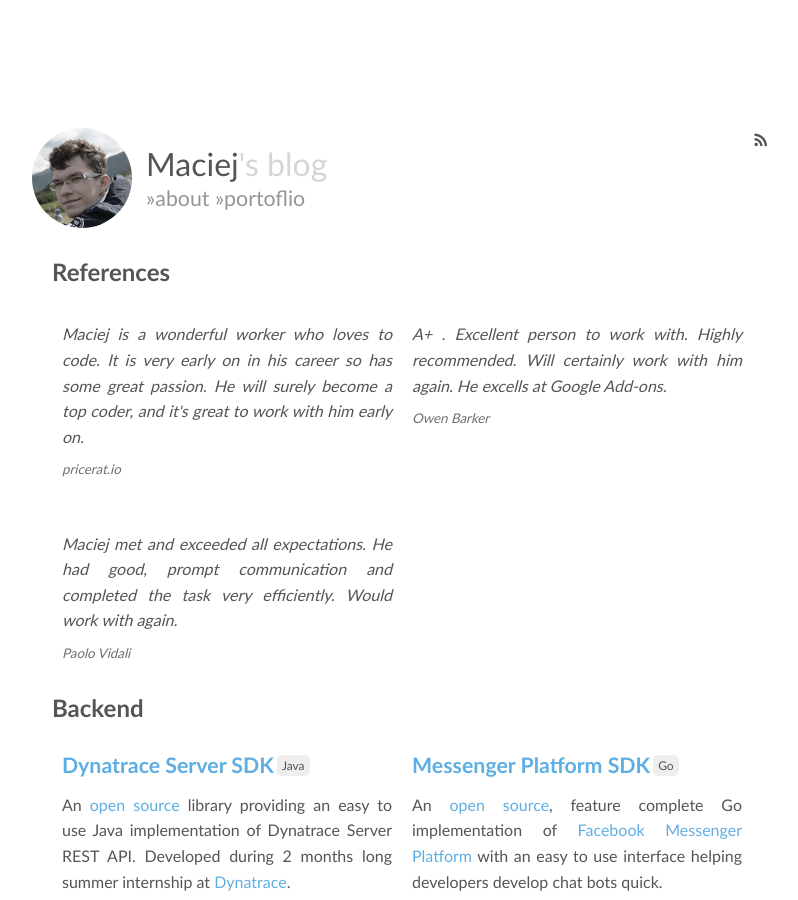
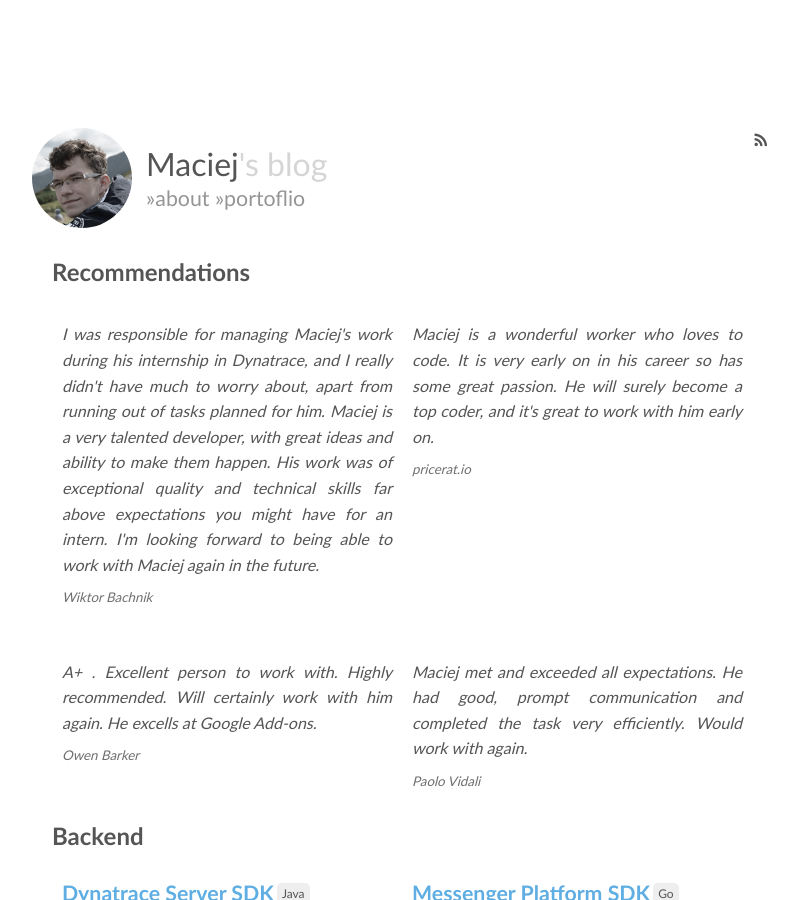
Before and after one commit to maciekmm/maciekmm.github.io, a Jekyll site: the page built from portfolio.html, in a window 1280 px wide and 900 px high. Shown: the whole window, without its empty margins (238-1036 px from the left). Built offline with Jekyll 4.4.1, drawn with Linux system fonts in a browser that asks for light colours.

Commit message:
Added recommendation, changed reference->recommendation

```diff
--- /dev/null
+++ b/_data/recommendations.yml
@@ -0,0 +1,8 @@
+- author: Wiktor Bachnik
+  recommendation: I was responsible for managing Maciej's work during his internship in Dynatrace, and I really didn't have much to worry about, apart from running out of tasks planned for him. Maciej is a very talented developer, with great ideas and ability to make them happen. His work was of exceptional quality and technical skills far above expectations you might have for an intern. I'm looking forward to being able to work with Maciej again in the future.
+- author: pricerat.io
+  recommendation: Maciej is a wonderful worker who loves to code. It is very early on in his career so has some great passion. He will surely become a top coder, and it's great to work with him early on.
+- author: Owen Barker
+  recommendation: A+ . Excellent person to work with. Highly recommended. Will certainly work with him again. He excells at Google Add-ons.
+- author: Paolo Vidali
+  recommendation: Maciej met and exceeded all expectations. He had good, prompt communication and completed the task very efficiently. Would work with again.
--- a/_data/references.yml
+++ /dev/null
@@ -1,6 +0,0 @@
-- author: pricerat.io
-  reference: Maciej is a wonderful worker who loves to code. It is very early on in his career so has some great passion. He will surely become a top coder, and it's great to work with him early on.
-- author: Owen Barker
-  reference: A+ . Excellent person to work with. Highly recommended. Will certainly work with him again. He excells at Google Add-ons.
-- author: Paolo Vidali
-  reference: Maciej met and exceeded all expectations. He had good, prompt communication and completed the task very efficiently. Would work with again.
--- a/portfolio.html
+++ b/portfolio.html
@@ -5,9 +5,9 @@
 hide-header: true
 ---
 <section class="portfolio">
-	<h1>References</h1>
-	{% for reference in site.data.references %}<blockquote>
-		<p>{{reference.reference}}</p>
+	<h1>Recommendations</h1>
+	{% for reference in site.data.recommendations %}<blockquote>
+		<p>{{reference.recommendation}}</p>
 		<footer>{{reference.author}}</footer>
 	</blockquote>{% endfor %}
 </section>
```
